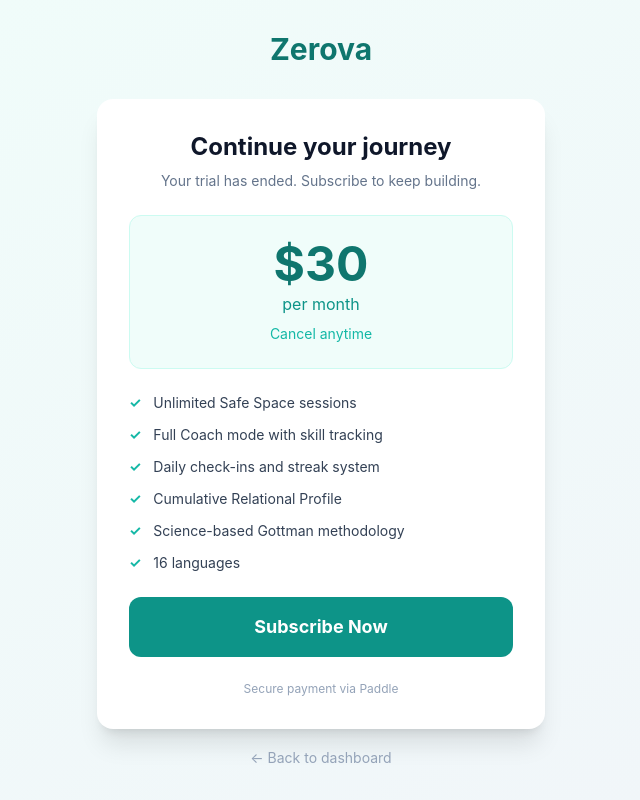
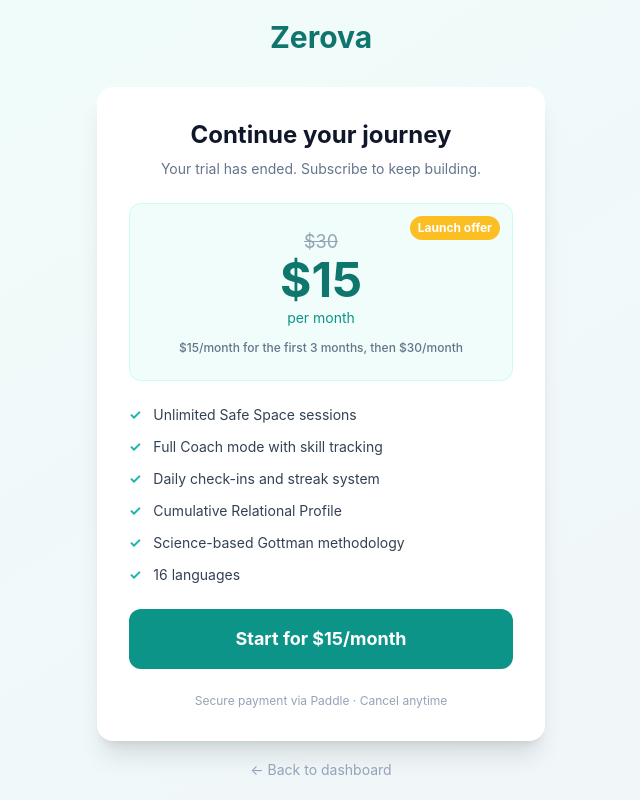
Before and after one commit to hcuervo719-prospectus/zerova-app, a Next.js app: page /en/subscribe in a window 1280 px wide. Shown: the whole page, without its empty margins (319-959 px from the left). Built offline with nearby package versions, Linux system fonts and the light colour scheme.

Commit message:
Add files via upload

```diff
--- a/app/[locale]/subscribe/page.tsx
+++ b/app/[locale]/subscribe/page.tsx
@@ -2,28 +2,27 @@
 
 import { useState, useEffect } from 'react'
 import { useParams } from 'next/navigation'
+import { useTranslations } from 'next-intl'
 import Link from 'next/link'
 
 declare global {
-  interface Window {
-    Paddle: any
-  }
+  interface Window { Paddle: any }
 }
 
+const LAUNCH_DISCOUNT_ID = 'dsc_01kkd027qbb8914nkafnkm5hq7'
+
 export default function SubscribePage() {
+  const t = useTranslations('subscribe')
   const params = useParams()
   const locale = params.locale as string
   const [loading, setLoading] = useState(false)
 
   useEffect(() => {
-    // Load Paddle.js
     const script = document.createElement('script')
     script.src = 'https://cdn.paddle.com/paddle/v2/paddle.js'
     script.onload = () => {
       const env = process.env.NEXT_PUBLIC_PADDLE_ENVIRONMENT as string
-      if (env === 'sandbox') {
-        window.Paddle.Environment.set('sandbox')
-      }
+      if (env === 'sandbox') window.Paddle.Environment.set('sandbox')
       window.Paddle.Initialize({
         token: process.env.NEXT_PUBLIC_PADDLE_CLIENT_TOKEN,
       })
@@ -35,12 +34,12 @@
   async function handleSubscribe() {
     setLoading(true)
     try {
-      // Get current user id for custom_data
       const res = await fetch('/api/auth/me')
       const { userId } = await res.json()
 
       window.Paddle.Checkout.open({
         items: [{ priceId: process.env.NEXT_PUBLIC_PADDLE_PRICE_ID, quantity: 1 }],
+        discountId: LAUNCH_DISCOUNT_ID,
         customData: { userId },
         successUrl: `${window.location.origin}/${locale}/dashboard?subscribed=true`,
       })
@@ -60,27 +59,24 @@
 
         <div className="bg-white rounded-2xl shadow-xl p-8 space-y-6">
           <div className="text-center">
-            <p className="text-2xl font-bold text-slate-900">Continue your journey</p>
-            <p className="text-slate-500 mt-2 text-sm">Your trial has ended. Subscribe to keep building.</p>
+            <p className="text-2xl font-bold text-slate-900">{t('title')}</p>
+            <p className="text-slate-500 mt-2 text-sm">{t('subtitle')}</p>
           </div>
 
-          {/* Price */}
-          <div className="bg-teal-50 rounded-xl p-6 text-center border border-teal-100">
-            <p className="text-5xl font-bold text-teal-700">$30</p>
-            <p className="text-teal-600 mt-1">per month</p>
-            <p className="text-sm text-teal-500 mt-2">Cancel anytime</p>
+          {/* Price — launch offer */}
+          <div className="bg-teal-50 rounded-xl p-6 text-center border border-teal-100 relative overflow-hidden">
+            <div className="absolute top-3 right-3 bg-amber-400 text-white text-xs font-bold px-2 py-1 rounded-full">
+              {t('badge')}
+            </div>
+            <p className="text-slate-400 line-through text-lg">$30</p>
+            <p className="text-5xl font-bold text-teal-700">$15</p>
+            <p className="text-teal-600 mt-1 text-sm">{t('perMonth')}</p>
+            <p className="text-xs text-slate-500 mt-3 font-medium">{t('offerNote')}</p>
           </div>
 
           {/* Features */}
           <ul className="space-y-3">
-            {[
-              'Unlimited Safe Space sessions',
-              'Full Coach mode with skill tracking',
-              'Daily check-ins and streak system',
-              'Cumulative Relational Profile',
-              'Science-based Gottman methodology',
-              '16 languages',
-            ].map(f => (
+            {(t.raw('features') as string[]).map((f: string) => (
               <li key={f} className="flex items-center gap-3 text-sm text-slate-700">
                 <span className="text-teal-500 font-bold">✓</span>
                 {f}
@@ -93,17 +89,15 @@
             disabled={loading}
             className="w-full bg-teal-600 text-white font-bold py-4 rounded-xl hover:bg-teal-700 transition disabled:opacity-50 text-lg"
           >
-            {loading ? 'Opening checkout...' : 'Subscribe Now'}
+            {loading ? t('loading') : t('button')}
           </button>
 
-          <p className="text-center text-xs text-slate-400">
-            Secure payment via Paddle
-          </p>
+          <p className="text-center text-xs text-slate-400">{t('secure')}</p>
         </div>
 
         <div className="text-center mt-4">
           <Link href={`/${locale}/dashboard`} className="text-sm text-slate-400 hover:text-slate-600">
-            ← Back to dashboard
+            ← {t('back')}
           </Link>
         </div>
       </div>
```
